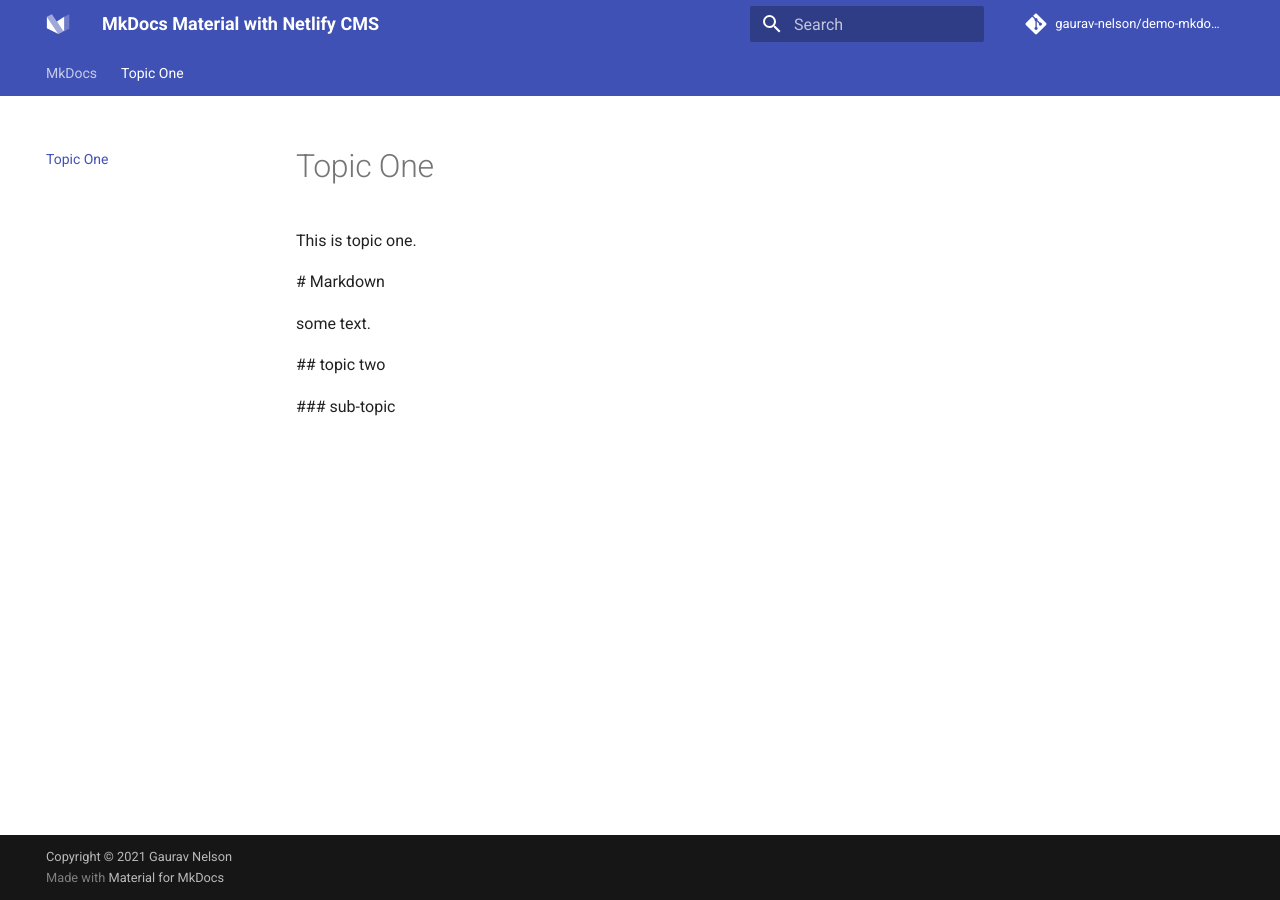
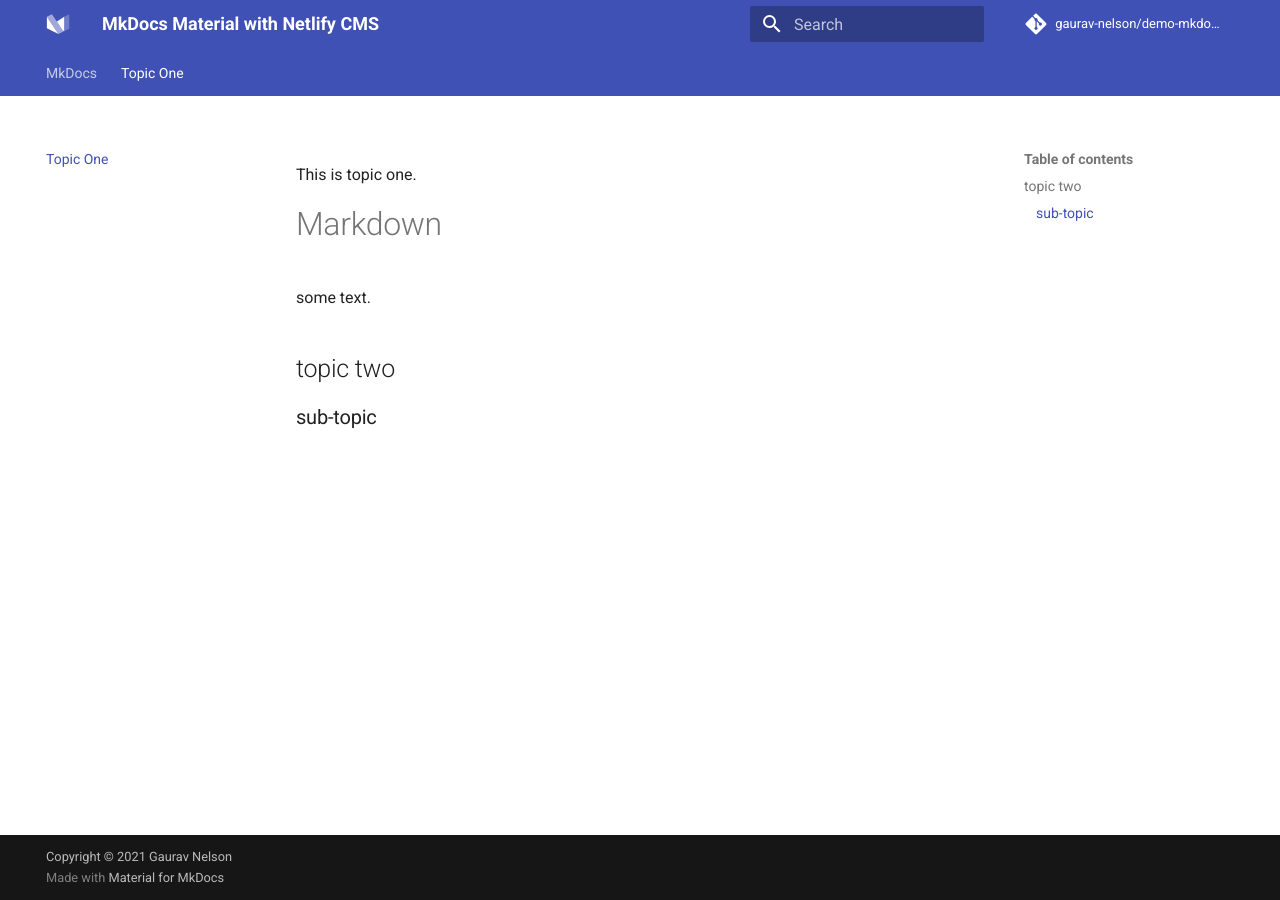
Before and after one commit to gaurav-nelson/demo-mkdocs-netlifycms, an MkDocs documentation site: the page built from docs/topic-one.md, in a window 1280 px wide. Built offline with MkDocs 1.6.1 and Material for MkDocs 9.7.7, drawn with Linux system fonts in a browser that asks for light colours; comment, search, counter and statistics services are not loaded.

Commit message:
Update Doc “topic-one”

```diff
--- a/docs/topic-one.md
+++ b/docs/topic-one.md
@@ -3,12 +3,12 @@ title: Topic One
 ---
 This is topic one.
 
-\# Markdown
+# Markdown
 
 some text.
 
-\## topic two
+## topic two
 
 
 
-\### sub-topic
+### sub-topic
```
